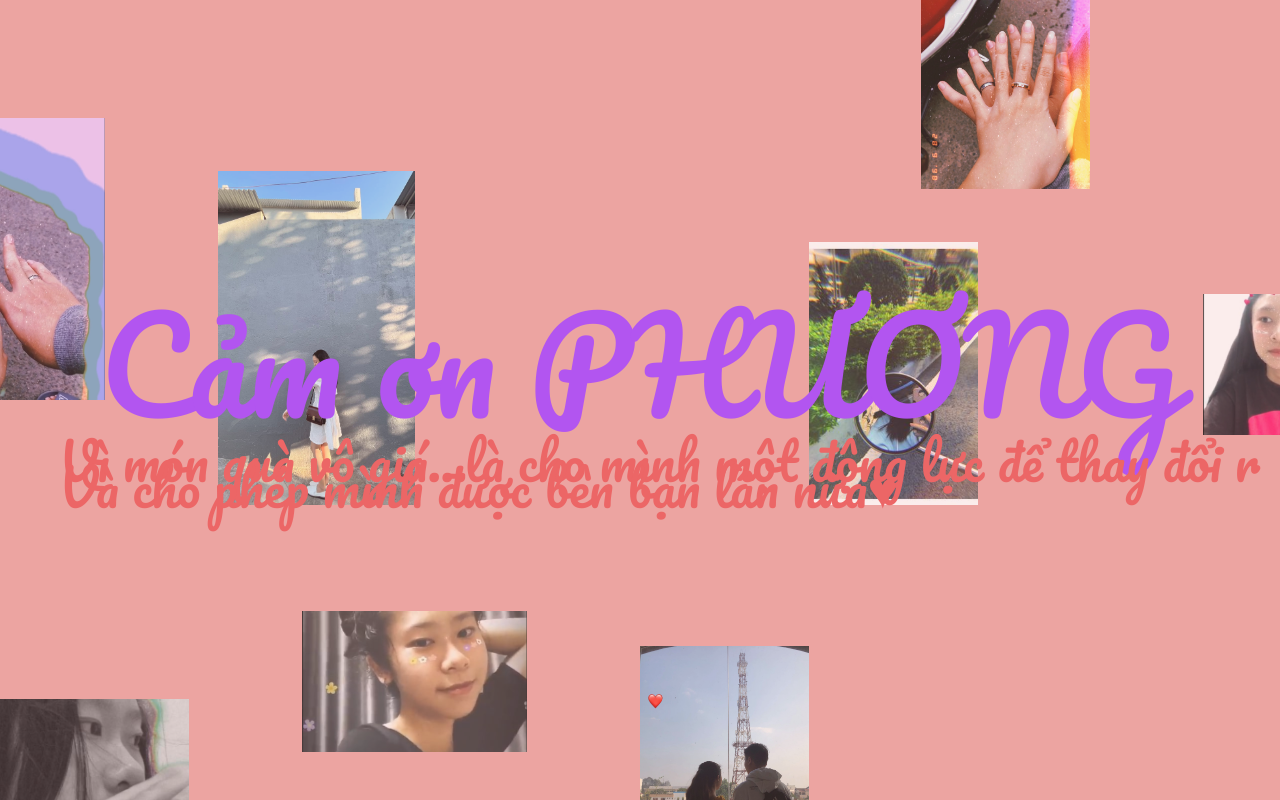
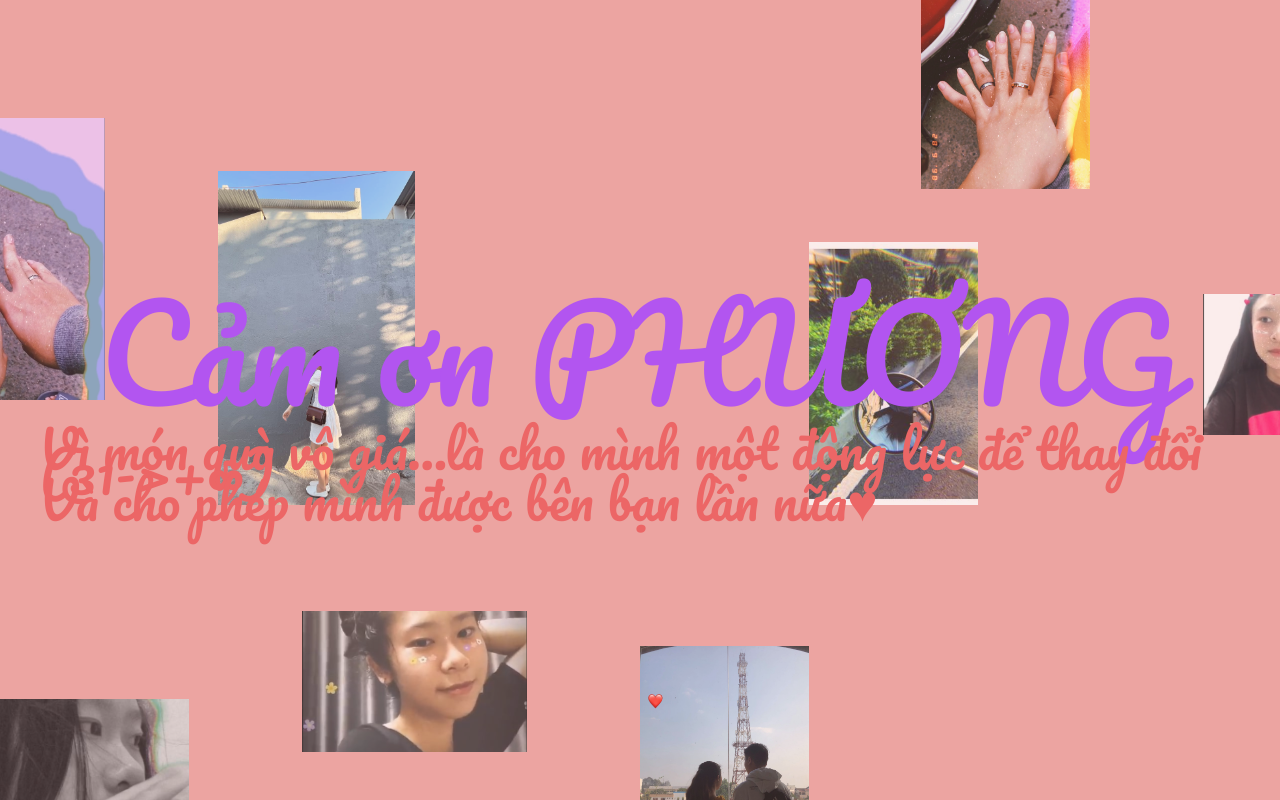
Before and after one commit to koll151/dearphuong, a plain HTML site: page index.html in a window 1280 px wide. Drawn offline with Linux system fonts and the light colour scheme; a web font is replaced by a local one.

Commit message:
Update index.html

```diff
--- a/index.html
+++ b/index.html
@@ -39,7 +39,7 @@ supportsCssVars() || alert("Please view this demo in a modern browser that suppo
 					<span>Cảm ơn PHƯƠNG</span>
 				</h2>
 				<h2 class="content__title no-select">
-					<span class="content__title-sub">Vì món quà vô giá...là cho mình một động lực để thay đổi           r</span>
+					<span class="content__title-sub">Vì món quà vô giá...là cho mình một động lực để thay đổi         (31->+∞)</span>
 					<span class="content__title-sub"> Và cho phép mình được bên bạn lần nữa♥ </span>
 				</h2>
 			</div>
```
